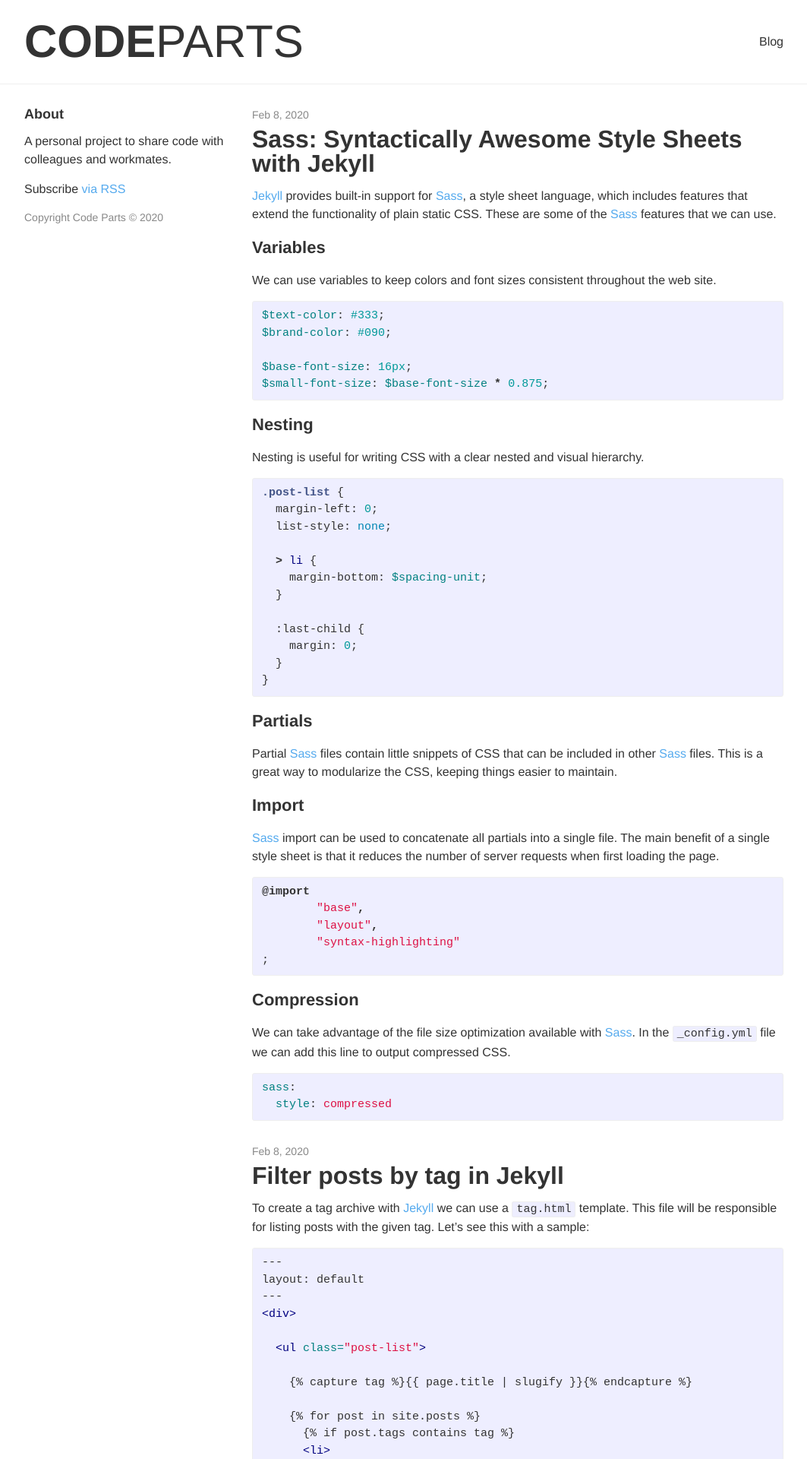
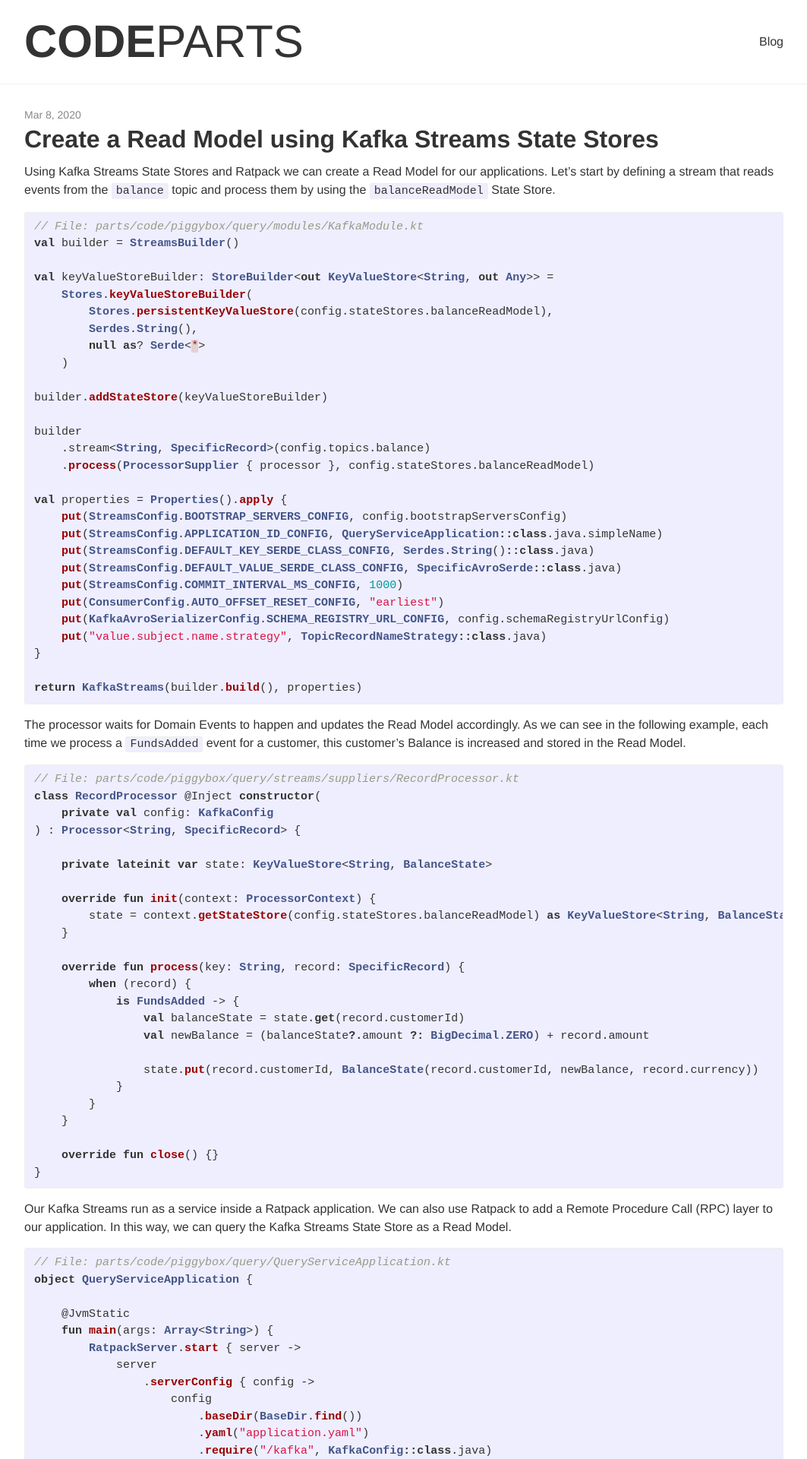
Before and after one commit to casasprunes/codeparts, a Jekyll site: the page built from index.html, in a window 1280 px wide. Shown: the top 1920 px of the page at 76% size, without its empty margins (108-1171 px from the left). Built offline with Jekyll 4.4.1, drawn with Linux system fonts in a browser that asks for light colours; some of the changed text lies outside the part shown.

Commit message:
Create a Read Model using Kafka Streams State Stores

```diff
--- a/_config.yml
+++ b/_config.yml
@@ -9,7 +9,7 @@
 title: Code Parts
 email:
 description: > # this means to ignore newlines until "baseurl:"
-  A blog about web development, to share code and proof of concept projects with friends and workmates.
+  A personal project to share code with colleagues and workmates.
 baseurl: "" # the subpath of your site, e.g. /blog
 url: "http://code.parts" # the base hostname & protocol for your site
 github_repository: casasprunes/codeparts
--- /dev/null
+++ b/_posts/2020-03-08-create-a-read-model-using-kafka-streams-state-stores.markdown
@@ -0,0 +1,143 @@
+---
+layout: post
+title:  "Create a Read Model using Kafka Streams State Stores"
+date:   2020-03-08 20:00:00 +0100
+tags: kotlin kafka ratpack
+---
+Using Kafka Streams State Stores and Ratpack we can create a Read Model for our applications. Let's start by defining a stream that reads events from the `balance` topic and process them by using the `balanceReadModel` State Store.
+
+{% highlight kotlin %}
+// File: parts/code/piggybox/query/modules/KafkaModule.kt
+val builder = StreamsBuilder()
+
+val keyValueStoreBuilder: StoreBuilder<out KeyValueStore<String, out Any>> =
+    Stores.keyValueStoreBuilder(
+        Stores.persistentKeyValueStore(config.stateStores.balanceReadModel),
+        Serdes.String(),
+        null as? Serde<*>
+    )
+
+builder.addStateStore(keyValueStoreBuilder)
+
+builder
+    .stream<String, SpecificRecord>(config.topics.balance)
+    .process(ProcessorSupplier { processor }, config.stateStores.balanceReadModel)
+
+val properties = Properties().apply {
+    put(StreamsConfig.BOOTSTRAP_SERVERS_CONFIG, config.bootstrapServersConfig)
+    put(StreamsConfig.APPLICATION_ID_CONFIG, QueryServiceApplication::class.java.simpleName)
+    put(StreamsConfig.DEFAULT_KEY_SERDE_CLASS_CONFIG, Serdes.String()::class.java)
+    put(StreamsConfig.DEFAULT_VALUE_SERDE_CLASS_CONFIG, SpecificAvroSerde::class.java)
+    put(StreamsConfig.COMMIT_INTERVAL_MS_CONFIG, 1000)
+    put(ConsumerConfig.AUTO_OFFSET_RESET_CONFIG, "earliest")
+    put(KafkaAvroSerializerConfig.SCHEMA_REGISTRY_URL_CONFIG, config.schemaRegistryUrlConfig)
+    put("value.subject.name.strategy", TopicRecordNameStrategy::class.java)
+}
+
+return KafkaStreams(builder.build(), properties)
+{% endhighlight %}
+
+The processor waits for Domain Events to happen and updates the Read Model accordingly.
+As we can see in the following example, each time we process a `FundsAdded` event for a customer, this customer's Balance is increased and stored in the Read Model.
+
+{% highlight kotlin %}
+// File: parts/code/piggybox/query/streams/suppliers/RecordProcessor.kt
+class RecordProcessor @Inject constructor(
+    private val config: KafkaConfig
+) : Processor<String, SpecificRecord> {
+
+    private lateinit var state: KeyValueStore<String, BalanceState>
+
+    override fun init(context: ProcessorContext) {
+        state = context.getStateStore(config.stateStores.balanceReadModel) as KeyValueStore<String, BalanceState>
+    }
+
+    override fun process(key: String, record: SpecificRecord) {
+        when (record) {
+            is FundsAdded -> {
+                val balanceState = state.get(record.customerId)
+                val newBalance = (balanceState?.amount ?: BigDecimal.ZERO) + record.amount
+
+                state.put(record.customerId, BalanceState(record.customerId, newBalance, record.currency))
+            }
+        }
+    }
+
+    override fun close() {}
+}
+{% endhighlight %}
+
+Our Kafka Streams run as a service inside a Ratpack application. We can also use Ratpack to add a Remote Procedure Call (RPC) layer to our application. In this way, we can query the Kafka Streams State Store as a Read Model.
+
+{% highlight kotlin %}
+// File: parts/code/piggybox/query/QueryServiceApplication.kt
+object QueryServiceApplication {
+
+    @JvmStatic
+    fun main(args: Array<String>) {
+        RatpackServer.start { server ->
+            server
+                .serverConfig { config ->
+                    config
+                        .baseDir(BaseDir.find())
+                        .yaml("application.yaml")
+                        .require("/kafka", KafkaConfig::class.java)
+                        .jacksonModules(KotlinModule())
+                }
+                .registry(Guice.registry { bindings ->
+                    bindings
+                        .module(KafkaModule::class.java)
+                        .module(QueryModule::class.java)
+                        .module(APIModule::class.java)
+                        .bindInstance(ObjectMapper::class.java, ObjectMapper().registerModule(KotlinModule()))
+                })
+                .handlers { chain -> chain.prefix("api", APIEndpoints::class.java) }
+        }
+    }
+}
+{% endhighlight %}
+
+We have only one endpoint `api/customers.getBalance` which given a JSON payload with the `customerId`, searches the Read Model and returns the customer's Balance.
+
+{% highlight kotlin %}
+// File: parts/code/piggybox/query/api/APIEndpoints.kt
+class APIEndpoints : Action<Chain> {
+
+    override fun execute(chain: Chain) {
+        chain
+            .get("customers.getBalance", CustomersGetBalanceHandler::class.java)
+    }
+}
+{% endhighlight %}
+
+{% highlight kotlin %}
+// File: parts/code/piggybox/query/api/handlers/CustomersGetBalanceHandler.kt
+class CustomersGetBalanceHandler @Inject constructor(
+    private val config: KafkaConfig,
+    private val streams: KafkaStreams
+) : Handler {
+
+    override fun handle(ctx: Context) {
+        ctx.parse(CustomersGetBalancePayload::class.java).then {
+            val store = streams.store(
+                config.stateStores.balanceReadModel,
+                QueryableStoreTypes.keyValueStore<String, BalanceState>()
+            )
+
+            ctx.response.status(Status.OK)
+            val record = store.get(it.customerId)
+            ctx.render(Jackson.json(BalancePayload(record.amount, record.currency)))
+        }
+    }
+
+    private data class CustomersGetBalancePayload(val customerId: String)
+    private data class BalancePayload(val amount: BigDecimal, val currency: String)
+}
+{% endhighlight %}
+
+A Read Model built in this way could safely be discarded and rebuilt from scratch whenever it has to change, due to bugs or new requirements.
+As a consequence of our `balance` topic being treated as an Event Store and having infinite retention, we could create a new read model at any time and it would retroactively include everything from the past.
+
+The full source code is available [on GitHub][github].
+
+[github]: https://github.com/casasprunes/piggybox
--- a/_sass/_layout.scss
+++ b/_sass/_layout.scss
@@ -112,17 +112,10 @@ h2, h3 {
  * Page aside
  */
 main {
-  width: 70%;
-  float: right;
-
-  @include media-query($on-laptop) {
-    width: 100%;
-  }
+  width: 100%;
 }
 
 aside {
-  width: 29%;
-
   > h2 {
     font-size : 18px;
     font-weight: bold;
@@ -133,9 +126,7 @@ aside {
     margin: 0;
   }
 
-  @include media-query($on-laptop) {
-    width: 100%;
-  }
+  width: 100%;
 }
 
 .social-media-list {
```
Also changed, not shown: tag/kafka.md (added, +4 -0 lines), tag/kotlin.md (added, +4 -0 lines), tag/ratpack.md (added, +4 -0 lines).
